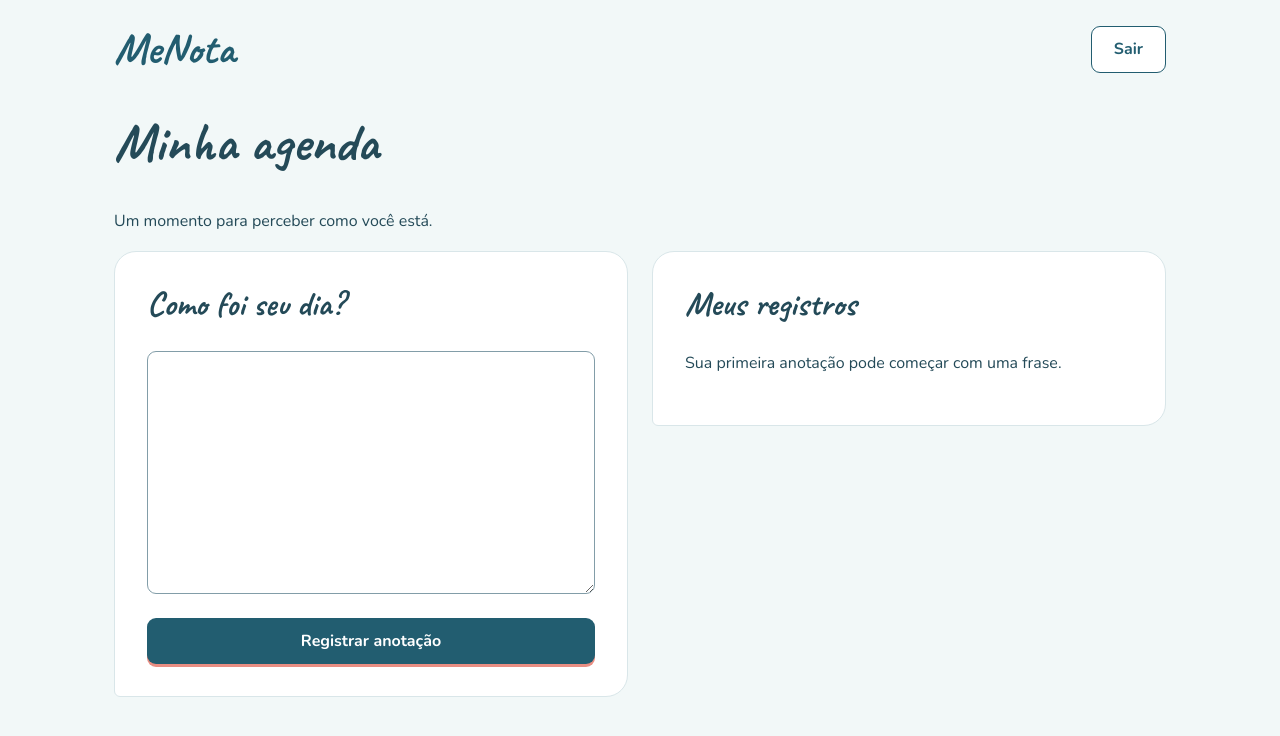
After one commit to LuigiStefano/menota, a Spring app: template src/main/resources/templates/agenda.html in a window 1280 px wide. The commit adds this page. Shown: the top 736 px of the page. Run offline with Thymeleaf, Linux system fonts and the light colour scheme; the template is opened without the code that fills it, so the values that code supplies are empty; some of the project's set-up classes (security, data sources, template engines, error pages and the like) are left out, and stand-ins take their place.

Commit message:
Adiciona registro de notas com data automatica

```diff
--- a/src/main/resources/static/css/menota.css
+++ b/src/main/resources/static/css/menota.css
@@ -174,3 +174,45 @@ button:hover {
         padding: 24px;
     }
 }
+
+.colunas-agenda {
+    display: grid;
+    grid-template-columns: repeat(2, minmax(0, 1fr));
+    align-items: start;
+    gap: 24px;
+}
+
+textarea {
+    display: block;
+    width: 100%;
+    padding: 12px;
+    border: 1px solid #829da8;
+    border-radius: 9px;
+    background: white;
+    color: var(--texto);
+    font: inherit;
+    line-height: 1.7;
+    resize: vertical;
+}
+
+.registro + .registro {
+    margin-top: 24px;
+    padding-top: 16px;
+    border-top: 1px solid var(--borda);
+}
+
+.registro h3 {
+    color: var(--oceano);
+    font-size: 16px;
+}
+
+.relato {
+    white-space: pre-wrap;
+    overflow-wrap: anywhere;
+}
+
+@media (max-width: 720px) {
+    .colunas-agenda {
+        grid-template-columns: 1fr;
+    }
+}
--- /dev/null
+++ b/src/main/resources/templates/agenda.html
@@ -0,0 +1,67 @@
+<!DOCTYPE html>
+<html lang="pt-BR" xmlns:th="http://www.thymeleaf.org">
+<head>
+    <meta charset="UTF-8">
+    <meta name="viewport" content="width=device-width, initial-scale=1">
+    <title>Minha agenda | MeNota</title>
+    <link rel="stylesheet" th:href="@{/css/menota.css}">
+</head>
+<body>
+<main class="pagina">
+    <header class="barra">
+        <p class="marca">MeNota</p>
+
+        <form th:action="@{/logout}" method="post">
+            <button class="secundario" type="submit">Sair</button>
+        </form>
+    </header>
+
+    <h1>Minha agenda</h1>
+    <p>Um momento para perceber como você está.</p>
+
+    <p class="mensagem" role="status"
+       th:if="${sucesso}" th:text="${sucesso}"></p>
+
+    <p class="mensagem erro" role="alert"
+       th:if="${erro}" th:text="${erro}"></p>
+
+    <div class="colunas-agenda">
+        <section class="cartao" aria-labelledby="titulo-escrita">
+            <h2 id="titulo-escrita">Como foi seu dia?</h2>
+
+            <form th:action="@{/paciente/notas}" method="post">
+
+
+                <textarea id="texto"
+                          name="texto"
+                          aria-label="Minha anotação"
+                          rows="8"
+                          required
+                          th:text="${texto}"></textarea>
+
+                <button type="submit">Registrar anotação</button>
+            </form>
+        </section>
+
+        <section class="cartao" aria-labelledby="titulo-historico">
+            <h2 id="titulo-historico">Meus registros</h2>
+
+            <p th:if="${#lists.isEmpty(notas)}">
+                Sua primeira anotação pode começar com uma frase.
+            </p>
+
+            <article class="registro" th:each="nota : ${notas}">
+                <h3>
+                    <time th:datetime="${nota.data}"
+                          th:text="${#temporals.format(
+                              nota.data, 'dd/MM/yyyy'
+                          )}"></time>
+                </h3>
+
+                <p class="relato" th:text="${nota.texto}"></p>
+            </article>
+        </section>
+    </div>
+</main>
+</body>
+</html>
```
Also changed, not shown: src/main/java/menota/controller/NotaController.java (added, +69 -0 lines), src/main/java/menota/controller/PaginaController.java (+0 -11 lines), src/main/java/menota/model/Nota.java (added, +10 -0 lines), src/main/java/menota/repository/NotaRepository.java (added, +51 -0 lines), src/main/java/menota/service/NotaService.java (added, +60 -0 lines).
